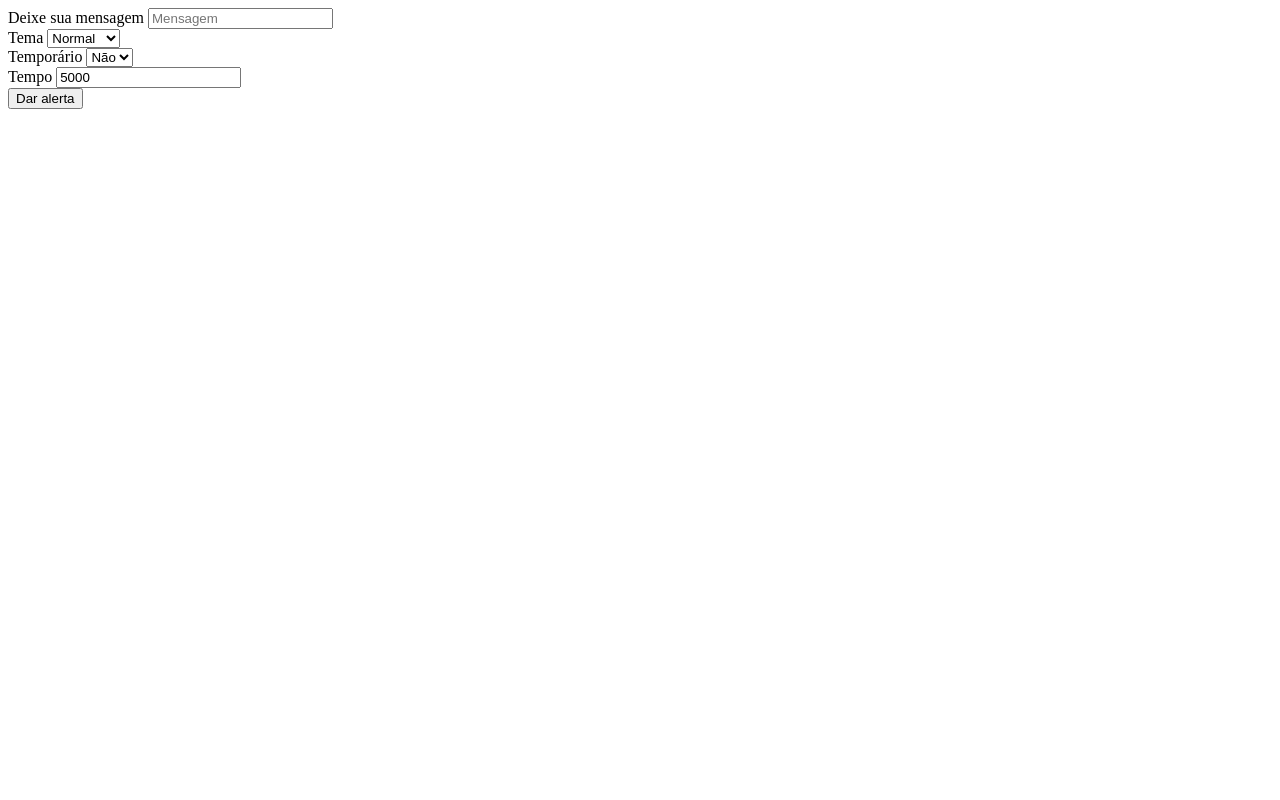
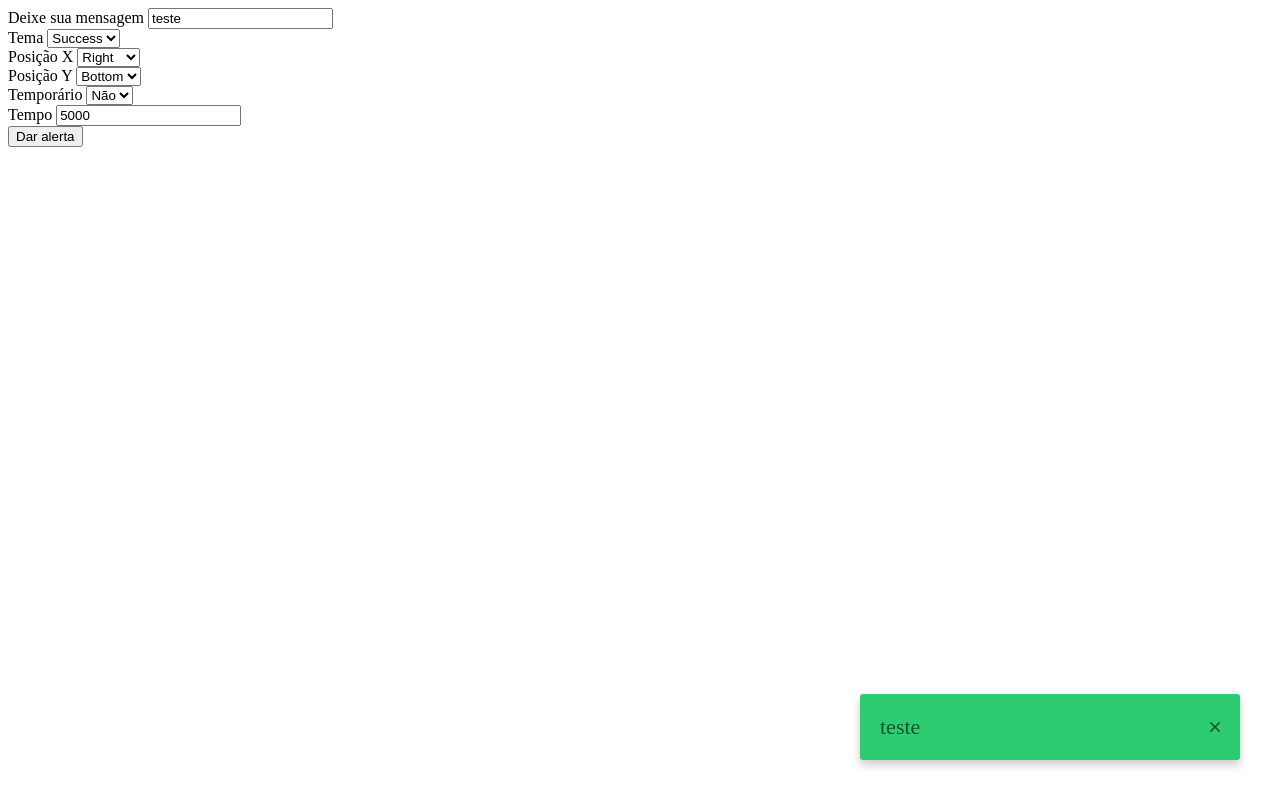
Before and after one commit to enriqueprieto/Alert, a plain HTML site: page index.html in a window 1280 px wide. Both pictures are taken after a click on the button "Dar alerta". Drawn offline with Linux system fonts and the light colour scheme.

Commit message:
[Atualização 0.0.1] - Adicionado opção de posicionamento

```diff
--- a/css/alert.theme.css
+++ b/css/alert.theme.css
@@ -2,28 +2,51 @@
 	animation-name: slideInUp, fadeIn;
 	animation-duration: 0.25s, 0.25s;
 	position: fixed;
-	min-width: 320px;
-	bottom: 40px;
-	right: 40px;
+  min-width: 320px;
 	padding: 20px;
 	padding-right: 40px;
 	border-radius: 3px;
 	box-shadow: 0px 5px 10px rgba(0,0,0,0.2);
+  color: rgba(0,0,0,0.6);
+}
+.alert.alert-center{
+  left: calc(50% - 160px);
+  top: calc(50% - 13px);
+}
+.alert.alert-left{
+  left: 40px;
+}
+.alert.alert-left.alert-center{
+  left: 40px;
+  right: initial;
+}
+.alert.alert-right.alert-center{
+  left: initial;
+  right: 40px;
+}
+.alert.alert-top{
+  top: 40px;
+}
+.alert.alert-bottom{
+  bottom: 40px;
+}
+.alert.alert-bottom.alert-center{
+  top: initial;
+}
+.alert.alert-right{
+  right: 40px;
 }
 .alert.alert-normal{
 	background-color: #FFF;
 }
 .alert.alert-success{
 	background-color: #2ecc71;
-    color: #FFF;
 }
 .alert.alert-error{
 	background-color: #e74c3c;
-    color: #FFF;
 }
 .alert.alert-warning{
 	background-color: #f1c40f;
-    color: #FFF;
 }
 .alert.closing{
 	animation-name: slideOutDown, fadeOut;
--- a/index.html
+++ b/index.html
@@ -12,15 +12,31 @@
         <div class="">
         	<div>
         		<label for="textoAlert">Deixe sua mensagem</label>
-        		<input type="text" id="textoAlert" placeholder="Mensagem" />
+        		<input type="text" id="textoAlert" placeholder="Mensagem" value="teste" />
         	</div>
         	<div>
         		<label for="theme">Tema</label>
 	        	<select id="theme">
-	        		<option value="normal" selected>Normal</option>
-	        		<option value="success">Success</option>
+	        		<option value="normal" >Normal</option>
+	        		<option value="success" selected>Success</option>
 	        		<option value="warning">Warning</option>
 	        		<option value="error">Error</option>
+	        	</select>
+        	</div>
+            <div>
+                <label for="positionX">Posição X</label>
+                <select id="positionX">
+                    <option value="right" selected>Right</option>
+                    <option value="left">Left</option>
+                    <option value="center">Center</option>
+                </select>
+            </div>
+            <div>
+                <label for="positionY">Posição Y</label>
+                <select id="positionY">
+                    <option value="bottom" selected>Bottom</option>
+                    <option value="top">Top</option>
+                    <option value="center">Center</option>
                 </select>
             </div>
         	<div>
@@ -43,6 +59,8 @@
                 var theme = document.getElementById("theme").value;
                 var temporary = document.getElementById("temporary").value;
                 var timeout = document.getElementById("timeout").value;
+                var posX = document.getElementById("positionX").value;
+                var posY = document.getElementById("positionY").value;
                 switch(temporary){
                     case "true":
                         temporary = true;
@@ -55,7 +73,9 @@
 	        		'text' : texto,
 	        		'theme': theme,
 	        		'temporary': temporary,
-	        		'timeout': timeout
+	        		'timeout': timeout,
+                    'positionX': posX,
+                    'positionY': posY
 	        	});
         	});
         </script>
--- a/js/alert.js
+++ b/js/alert.js
@@ -9,6 +9,8 @@
 		this.style = true;
 		this.temporary = false;
 		this.timeout = 5000;
+		this.positionX = "alert-right";
+		this.positionY = "alert-bottom";
 		this.baseIcons = "https://fonts.googleapis.com/icon?family=Material+Icons";
 		this.baseTheme = "css/alert.theme.css";
 	}
@@ -73,6 +75,12 @@
 				if(data.timeout != null){
 					this.setCounter(data.timeout);
 				}
+				if(data.positionX != null){
+					this.setPositionX(data.positionX);
+				}
+				if(data.positionY != null){
+					this.setPositionY(data.positionY);
+				}
 			}
 		/*
 		======================================
@@ -93,6 +101,8 @@
 				btn.setAttribute("class", "alert-control alert-close material-icons md-18");
 				btn.innerHTML = "close";
 				modal.setAttribute("class", "alert");
+				modal.classList.add(this.positionX);
+				modal.classList.add(this.positionY);
 				if(el.style == true){
 					modal.classList.add(el.theme);
 				}
@@ -205,7 +215,42 @@
 				//TEMPORARY
 			===================================
 			*/
-
+			/*
+			==================================
+				POSITION
+			==================================
+			*/
+				/*
+				--------------------------------
+					X
+				--------------------------------
+				*/
+					Alert.prototype.setPositionX = function(data){
+						this.positionX = "alert-"+data;
+					}
+				/*
+				--------------------------------
+					//X
+				--------------------------------
+				*/
+				/*
+				--------------------------------
+					Y
+				--------------------------------
+				*/
+					Alert.prototype.setPositionY = function(data){
+						this.positionY = "alert-"+data;
+					}
+				/*
+				--------------------------------
+					//Y
+				--------------------------------
+				*/
+			/*
+			==================================
+				//POSITION
+			==================================
+			*/
 		/*
 		//////////////////////////////////////
 			//SETS
```
Lines whose indentation alone changed are shown as unchanged.
